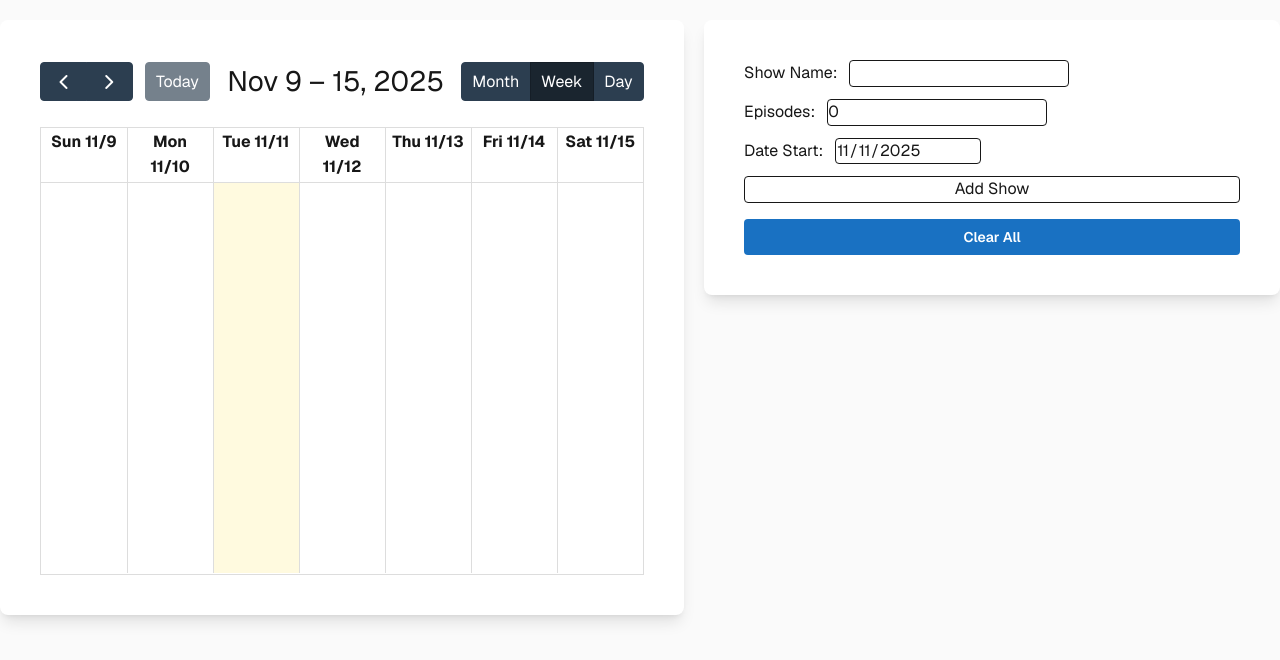
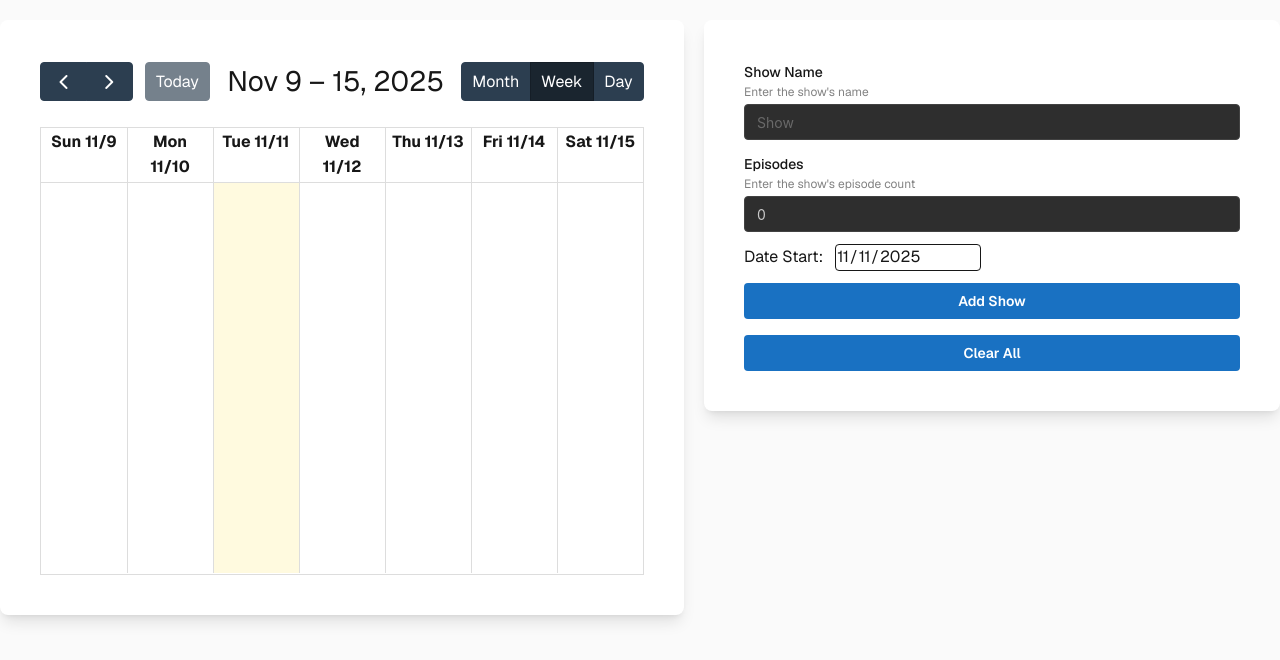
Before and after one commit to Feenerys/tvshow-calendar, a Next.js app: page / in a window 1280 px wide. Shown: the top 660 px of the page. Built offline with nearby package versions, Linux system fonts and the light colour scheme.

Commit message:
refractor: text input with components from mantine

```diff
--- a/app/calendar.tsx
+++ b/app/calendar.tsx
@@ -4,8 +4,6 @@ import FullCalendar from "@fullcalendar/react";
 import dayGridPlugin from "@fullcalendar/daygrid";
 import interactionPlugin from "@fullcalendar/interaction";
 import { EventInput } from "@fullcalendar/core/index.js";
-import { useDisclosure } from "@mantine/hooks";
-import { Modal } from "@mantine/core";
 import { EventClickArg } from "@fullcalendar/core/index.js";
 interface CalendarProps {
   events: EventInput[];
--- a/app/showCreator.tsx
+++ b/app/showCreator.tsx
@@ -1,7 +1,8 @@
 "use client";
 
 import { EventInput } from "@fullcalendar/core/index.js";
-import { use, useState } from "react";
+import { useState } from "react";
+import { TextInput, Button } from "@mantine/core";
 
 interface ShowCreatorProps {
   onCreate: (newEvents: EventInput[]) => void;
@@ -10,16 +11,17 @@ interface ShowCreatorProps {
 export default function ShowCreator({ onCreate }: ShowCreatorProps) {
   const [showName, setShowName] = useState<string>("");
   const [episodeCount, setEpisodeCount] = useState<number>(0);
-  const [dateStart, setDateStart] = useState<string>(new Date().toISOString().split("T")[0]);
+  const [dateStart, setDateStart] = useState<string>(
+    new Date().toISOString().split("T")[0]
+  );
 
   return (
     <div className="flex gap-3 flex-col">
       <div>
-        <label htmlFor="showName">Show Name:</label>
-        <input
-          type="text"
-          id="showName"
-          className="border rounded-sm ml-3"
+        <TextInput
+          label="Show Name"
+          description="Enter the show's name"
+          placeholder="Show"
           value={showName}
           onChange={(e) => {
             setShowName(e.target.value);
@@ -27,11 +29,10 @@ export default function ShowCreator({ onCreate }: ShowCreatorProps) {
         />
       </div>
       <div>
-        <label htmlFor="episodeCount">Episodes:</label>
-        <input
+        <TextInput
           type="number"
-          id="episodeCount"
-          className="border rounded-sm ml-3"
+          label="Episodes"
+          description="Enter the show's episode count"
           value={episodeCount}
           onChange={(e) => {
             setEpisodeCount(Number(e.target.value || 0));
@@ -51,9 +52,8 @@ export default function ShowCreator({ onCreate }: ShowCreatorProps) {
         />
       </div>
 
-      <input
+      <Button
         type="button"
-        value="Add Show"
         className="border rounded-sm"
         onClick={() => {
           if (!showName.trim() || episodeCount <= 0 || !dateStart) {
@@ -62,7 +62,10 @@ export default function ShowCreator({ onCreate }: ShowCreatorProps) {
           }
           onCreate(generateEvents(showName.trim(), episodeCount, dateStart));
         }}
-      />
+      >
+        {" "}
+        Add Show
+      </Button>
     </div>
   );
 }
```
